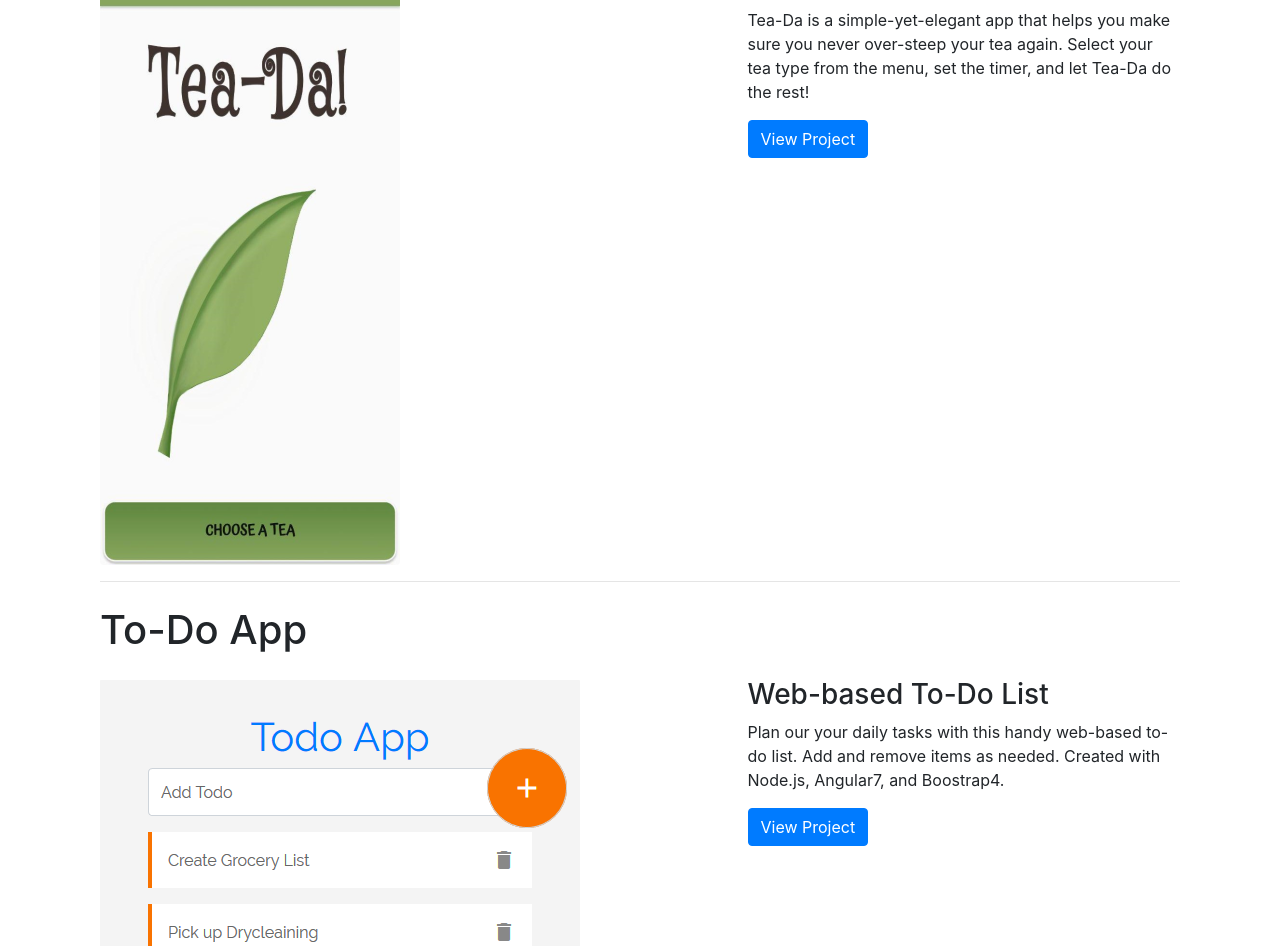
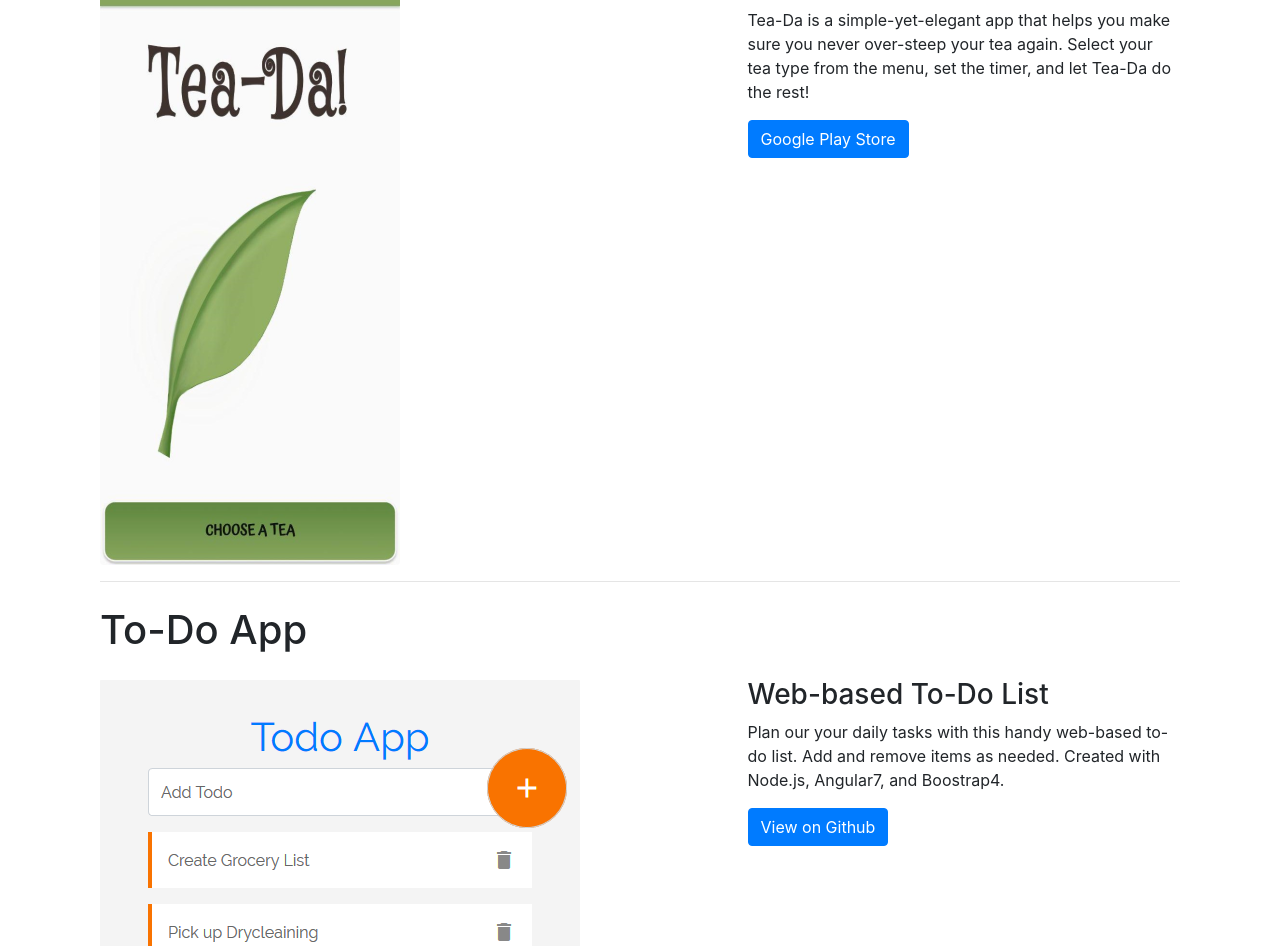
Before and after one commit to spelka/portfolio, an Angular app: page /project-listing in a window 1280 px wide. Shown: the part 186-1132 px from the top of the page. Built offline with nearby package versions, Linux system fonts and the light colour scheme.

Commit message:
updated project listing with google play store link, and buttons for each project how have a description to provide context to the user

```diff
--- a/src/app/data/projects.ts
+++ b/src/app/data/projects.ts
@@ -5,7 +5,8 @@ export const projects = [
         "name": "A tea timer app for Android",
         "description": "Tea-Da is a simple-yet-elegant app that helps you make sure you never over-steep your tea again. Select your tea type from the menu, set the timer, and let Tea-Da do the rest!",
         "image": "tea-da",
-        "link": "#"
+        "link": "https://play.google.com/apps/testing/ca.sebon.tea_da",
+        "linkdescription": "Google Play Store"
     },
     {
         "id": 2,
@@ -13,7 +14,8 @@ export const projects = [
         "name": "Web-based To-Do List",
         "description": "Plan our your daily tasks with this handy web-based to-do list. Add and remove items as needed. Created with Node.js, Angular7, and Boostrap4.",
         "image": "todo-app",
-        "link": "https://github.com/spelka/todo-app"
+        "link": "https://github.com/spelka/todo-app",
+        "linkdescription" : "View on Github"
     },
     {
         "id": 3,
@@ -21,7 +23,8 @@ export const projects = [
         "name": "Web-based Weather Forecast",
         "description": "A minimalistic 5-day forecast for major cities across Canada. Accurate weather outlook is provided to you by the Dark Sky API. Created with Node.js, Angular7, and Bootstrap4.",
         "image": "weather-app",
-        "link": "https://github.com/spelka/weather-web-app"
+        "link": "https://github.com/spelka/weather-web-app",
+        "linkdescription" : "View on Github"
     },
 
 ];
--- a/src/app/project-item/project-item.component.html
+++ b/src/app/project-item/project-item.component.html
@@ -9,7 +9,7 @@
     <div class="col-md-5">
       <h3>{{ project.name }}</h3>
       <p>{{ project.description }}</p>
-      <a href="{{ project.link }}" class="btn btn-primary">View Project</a>
+      <a href="{{ project.link }}" class="btn btn-primary">{{ project.linkdescription }}</a>
     </div>
   </div>
   <hr/>
```
